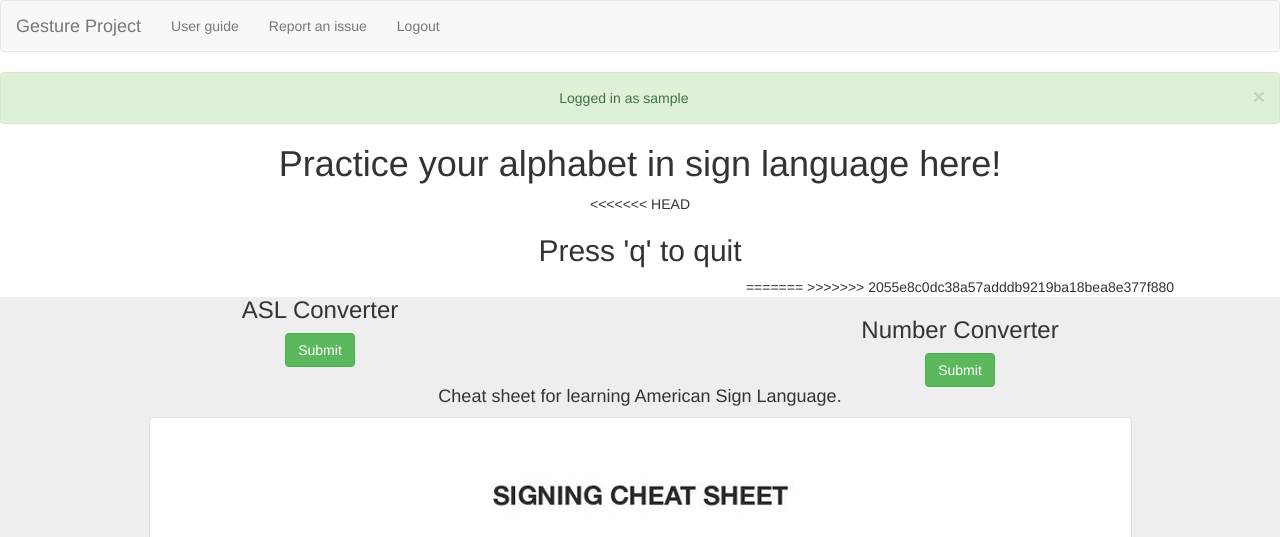
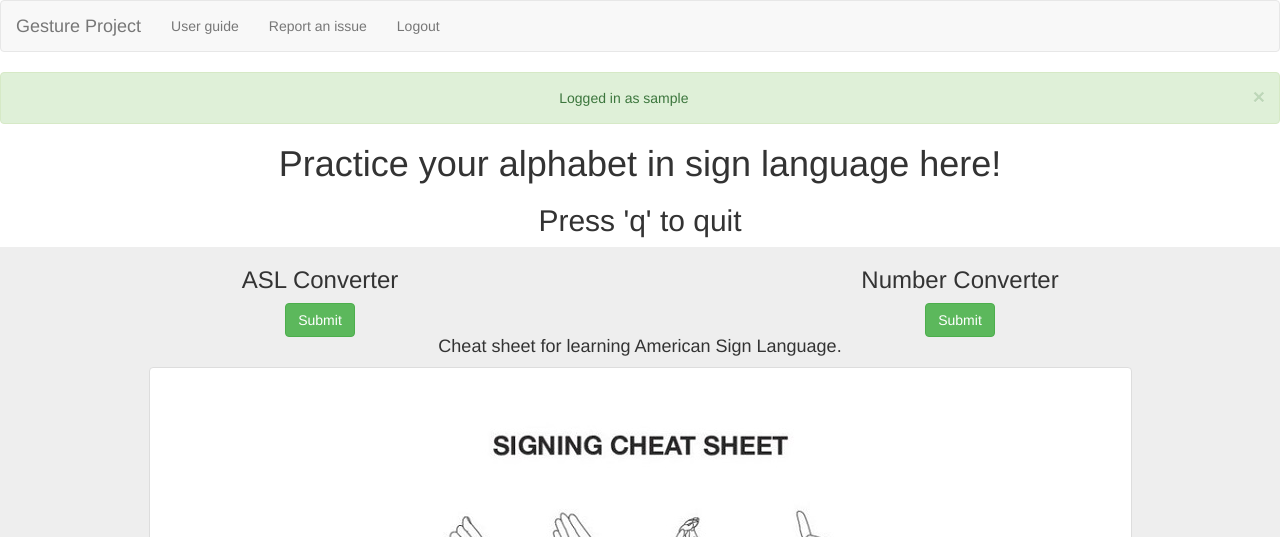
Before and after one commit to ConorTighe/Raspberry-Pi-Gesture-App, a Flask app: page / in a window 1280 px wide. Shown: the top 537 px of the page. Run offline with Flask 2, Linux system fonts and the light colour scheme; the visitor is signed in with stand-in values (Sample User, id 1); some libraries are stand-ins or nearby versions.

Commit message:
Few fixes

```diff
--- a/templates/index.html
+++ b/templates/index.html
@@ -81,11 +81,7 @@
 
 
             <h1>Practice your alphabet in sign language here!</h1>
-<<<<<<< HEAD
 		<h2>Press 'q' to quit</h2>
-=======
-
->>>>>>> 2055e8c0dc38a57adddb9219ba18bea8e377f880
               <div class="col-xs-6 col-xl-6 item">
                 <h3 class="display-3">ASL Converter</h3>
                 <form  id="fileupload" action="/camera" method="POST" role="form"
```
